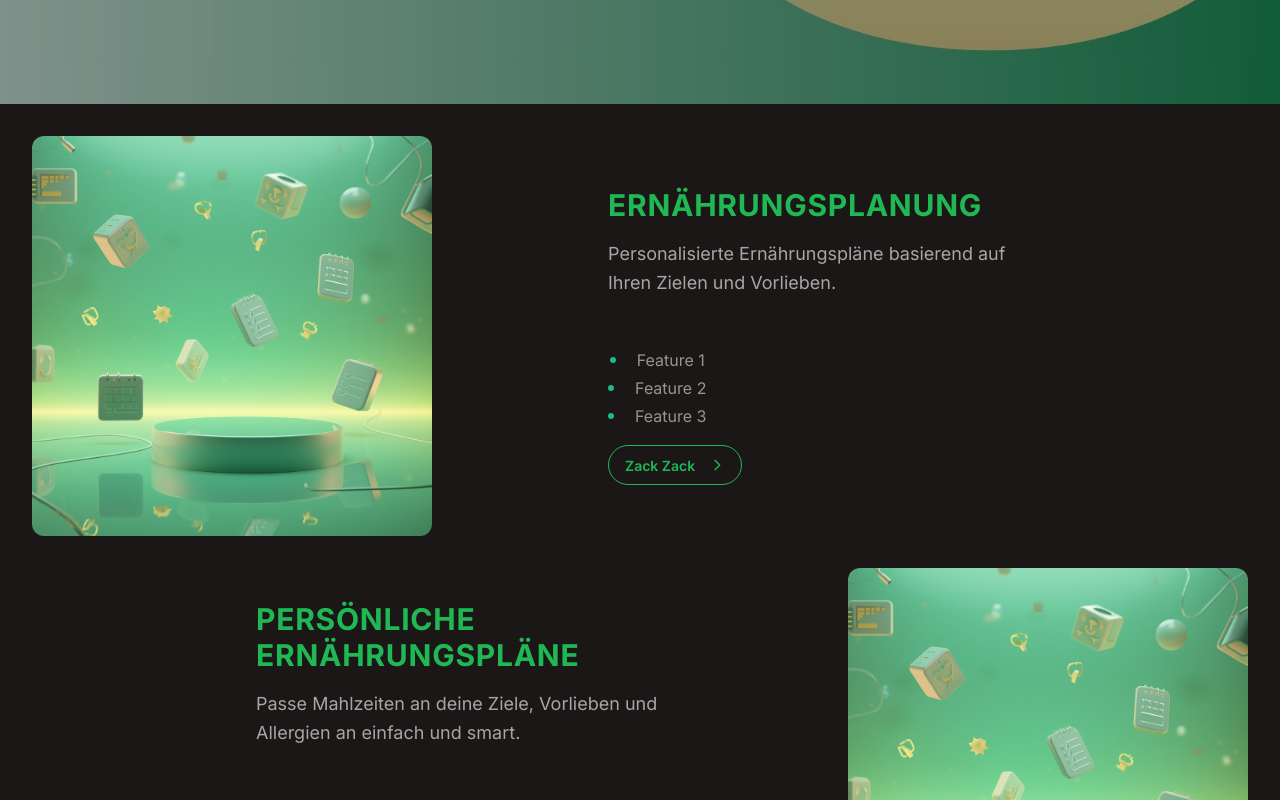
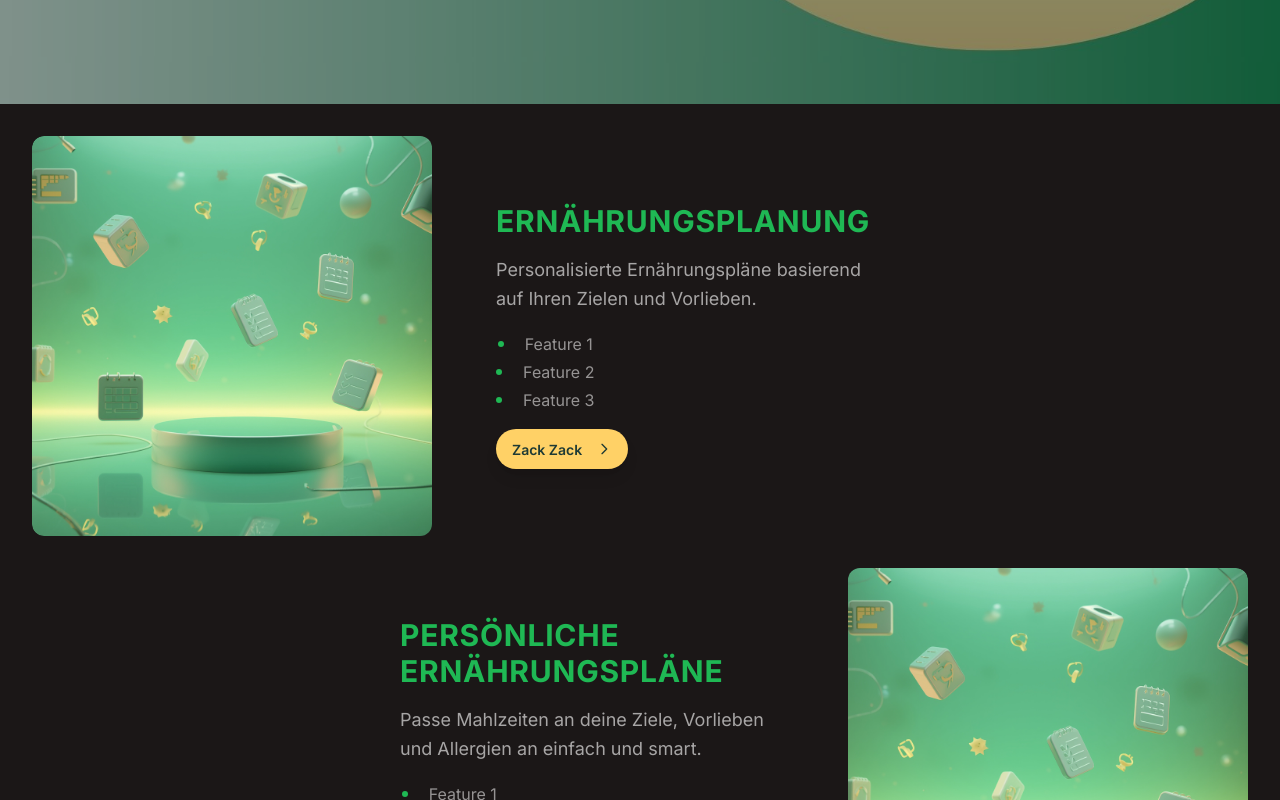
Before and after one commit to CaRpA-devo/ProPerc, a React (Vite) app in the folder frontend/: page / in a window 1280 px wide. Shown: the part 760-1560 px from the top of the page. Built offline with nearby package versions, Linux system fonts and the light colour scheme; no server answers.

Commit message:
strukture wieder hergestellt

```diff
--- a/frontend/src/components/atoms/arrowbutton.comp.jsx
+++ b/frontend/src/components/atoms/arrowbutton.comp.jsx
@@ -1,7 +1,11 @@
 export function ArrowButton({ text, className = "" }) {
   return (
     <button
-      className={`btn btn-primary btn-outline flex items-center ${className}`}
+      className={`btn  border-0 text-emerald-800 font-semibold hover:scale-105 transition-all duration-300 shadow-lg flex items-center ${className}`}
+      style={{
+        backgroundColor: "#FFD166",
+        color: "#1E3A34",
+      }}
     >
       {text}
       <svg
--- a/frontend/src/components/atoms/cardwrapper.org.jsx
+++ b/frontend/src/components/atoms/cardwrapper.org.jsx
@@ -1,11 +1,9 @@
 export function CardWrapper({ children, className = "" }) {
   return (
-    <>
-      <div
-        className={`max-w-md flex overflow-hidden rounded-none sm:rounded-xl md:max-w-2xl ${className}`}
-      >
-        {children}
-      </div>
-    </>
+    <div
+      className={`flex overflow-hidden rounded-none sm:rounded-xl w-auto max-w-full md:max-w-2xl  ${className}`}
+    >
+      {children}
+    </div>
   );
 }
--- a/frontend/src/components/molecules/image_text_card.comp.jsx
+++ b/frontend/src/components/molecules/image_text_card.comp.jsx
@@ -1,4 +1,5 @@
 import { ArrowButton } from "../atoms/arrowbutton.comp";
+import { CardWrapper } from "../atoms/cardwrapper.org";
 
 export function ImageTextCard({
   imageSrc,
@@ -6,26 +7,28 @@ export function ImageTextCard({
   description,
   containerClass = "",
   imageClass = "",
-  categoryClass = " ",
+  categoryClass = "",
   descriptionClass = "",
   reverse = false,
   listItems = [],
   buttonText = "",
+  gap = 8,
 }) {
   return (
+    <CardWrapper className={`md:max-w-220 w-full ${containerClass}`}>
       <div
-      className={`flex flex-col gap-36  justify-between md:flex-row  ${containerClass}  ${
+        className={`flex flex-col gap-${gap} justify-between md:flex-row ${
           reverse ? "md:flex-row-reverse" : ""
         }`}
       >
-      {/* Bild oben auf Mobile, links auf Desktop */}
+        {/* Bild */}
         <div
-        className={`h-48 w-full rounded-xl md:h-100 md:w-100 bg-cover bg-center ${imageClass}`}
+          className={`h-48 w-full md:rounded-xl md:h-100 md:w-100 bg-cover bg-center ${imageClass}`}
           style={{ backgroundImage: `url(${imageSrc})` }}
         ></div>
 
         {/* Textbereich */}
-      <div className="gap-4 flex text-center p-0 max-w-120 justify-center flex-col items-center sm:p-8 sm:flex-1 sm:text-start sm:items-start">
+        <div className="gap-4 flex flex-wrap text-center p-0  justify-center flex-col items-center sm:p-8 sm:flex-1 sm:text-start sm:items-start">
           <div
             className={`text-3xl font-bold text-primary tracking-wide uppercase ${categoryClass}`}
           >
@@ -33,23 +36,28 @@ export function ImageTextCard({
           </div>
 
           <p
-          className={`text-lg text-base-content/80  leading-relaxed mb-8 ${descriptionClass}`}
+            className={`text-lg text-base-content/80 leading-relaxed ${descriptionClass}`}
           >
             {description}
           </p>
 
           {/* Dynamische Liste */}
           {listItems.length > 0 && (
-          <ul className="flex flex-col items-center  list-disc list-inside marker:text-secondary  marker:text-xl">
+            <ul className="flex flex-col items-center list-disc list-inside marker:text-primary marker:text-xl">
               {listItems.map((item, index) => (
-              <li key={index} className="text-base-content/70 leading-relaxed">
+                <li
+                  key={index}
+                  className="text-base-content/70 leading-relaxed"
+                >
                   {item}
                 </li>
               ))}
             </ul>
           )}
+
           <ArrowButton text={buttonText} />
         </div>
       </div>
+    </CardWrapper>
   );
 }
--- a/frontend/src/components/organisms/landingcard.org.jsx
+++ b/frontend/src/components/organisms/landingcard.org.jsx
@@ -1,6 +1,5 @@
 import { SectionWrapper } from "../atoms/sectionwrapper.comp";
 import { ImageTextCard } from "../molecules/image_text_card.comp.jsx";
-import "../../styles/landingcard.style.css";
 
 export function LandingCard() {
   return (
--- a/frontend/src/styles/landingcard.style.css
+++ /dev/null
@@ -1,4 +0,0 @@
-.glass-overlay-bg2 {
-  background: linear-gradient(135deg, #0d1b1e 0%, #1be521 60%, #c4ff00 100%),
-    rgba(255, 255, 255, 0.1); /* optionaler Overlay */
-}
```
Lines whose indentation alone changed are shown as unchanged.
